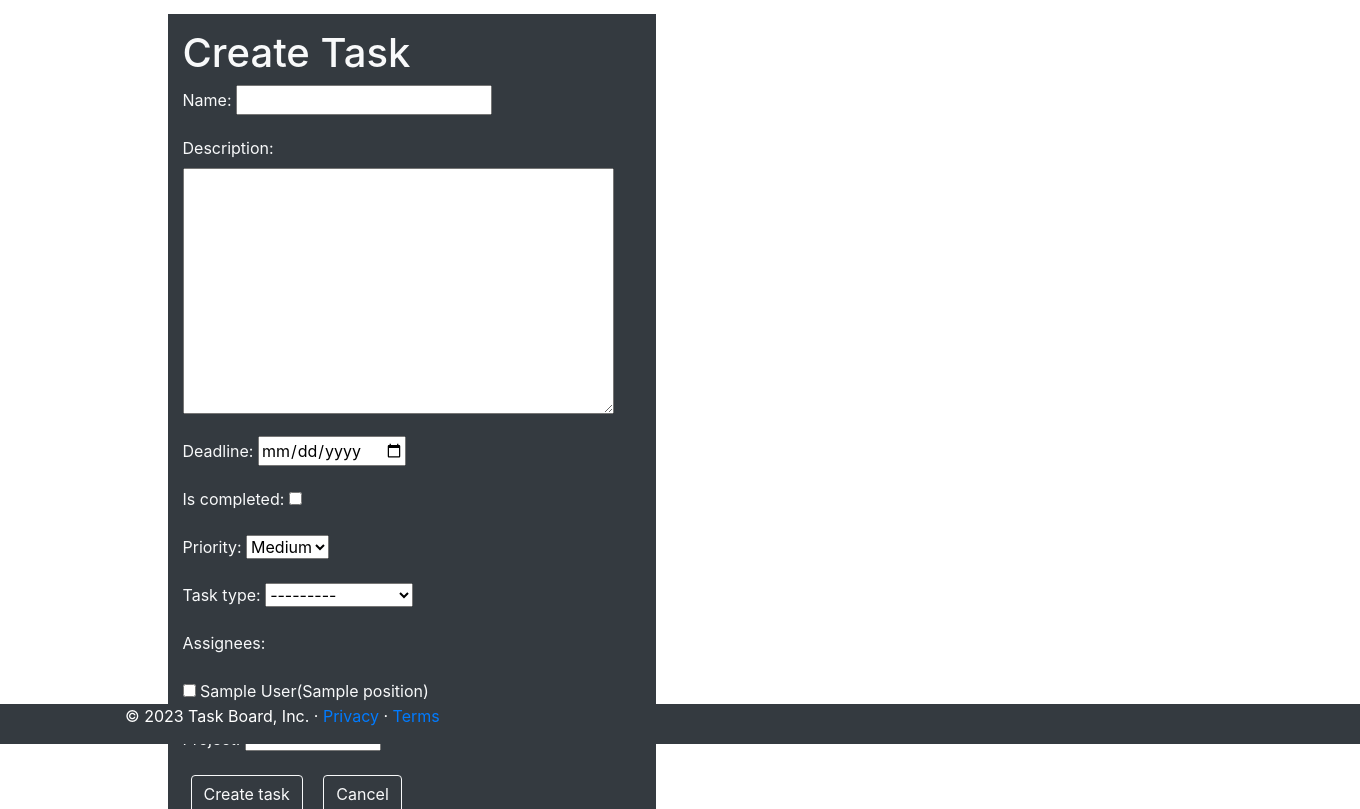
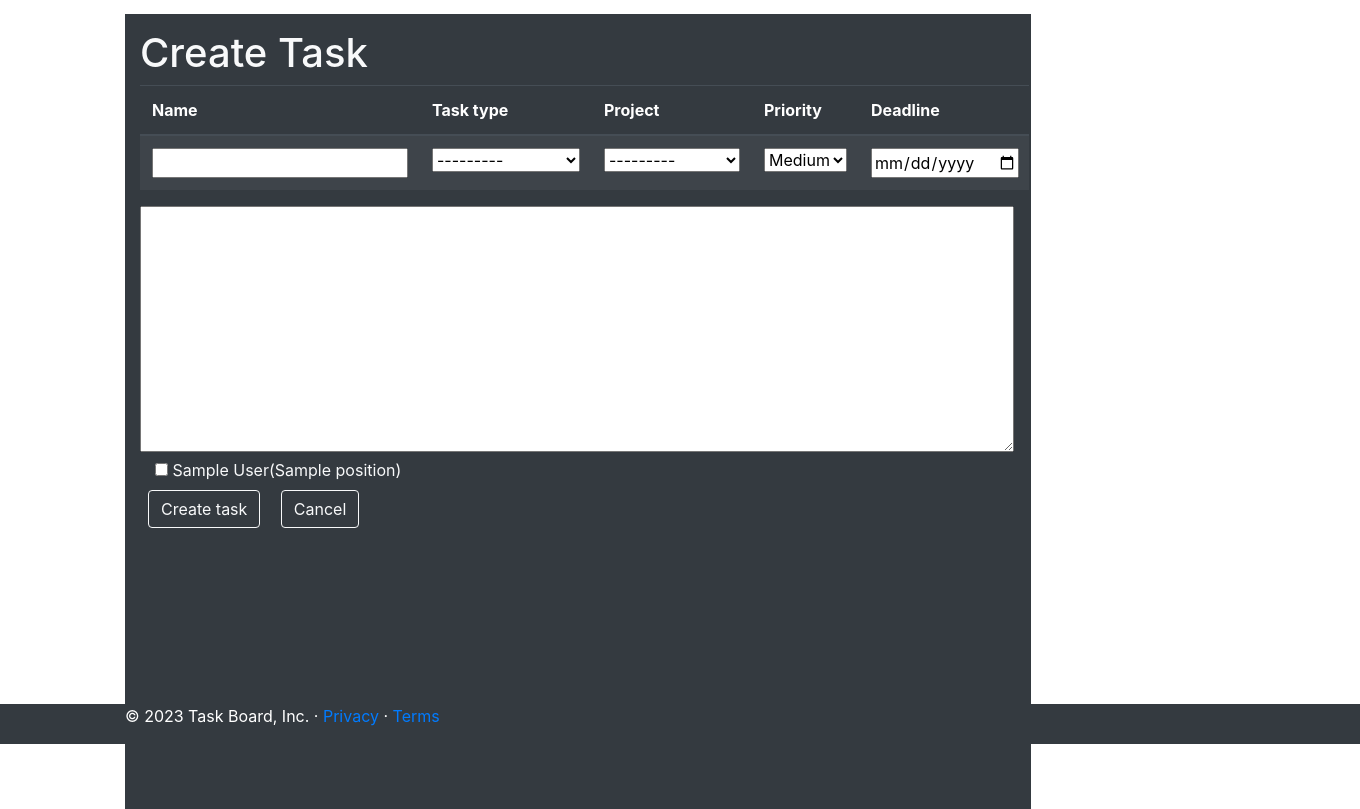
Before and after one commit to ZhAlexR/task_board, a Django app: page /tasks/create/ in a window 1360 px wide; the page is wider, and only the part inside the window is pictured. Shown: the part 56-865 px from the top of that part. Run offline with Django 4.2, Linux system fonts and the light colour scheme; a user stored in the database is signed in; tables that the repository leaves empty hold one stand-in row (values such as "Sample post"); some libraries are stand-ins or nearby versions.

Commit message:
Refactored task form

```diff
--- a/board/forms.py
+++ b/board/forms.py
@@ -23,7 +23,7 @@
         model = Project
         fields = "__all__"
         widgets = {
-            "deadline": forms.DateInput(attrs={"type": "date"}),
+            "deadline": forms.DateInput(attrs={"type": "date"})
         }
 
     def clean_deadline(self):
@@ -44,6 +44,7 @@
         fields = "__all__"
         widgets = {
             "deadline": forms.DateInput(attrs={"type": "date"}),
+            "description": forms.Textarea(attrs={"style": "width: 100%"})
         }
 
     def clean_deadline(self):
--- a/static/css/styles.css
+++ b/static/css/styles.css
@@ -1,3 +1,10 @@
+    .row {
+        display: -ms-flexbox;
+        display: flex;
+        -ms-flex-wrap: wrap;
+        flex-wrap: wrap;
+    }
+
      .col-md-3 {
         -ms-flex: 0 0 25%;
         flex: 0 0 25%;
@@ -20,16 +27,6 @@
          max-width: 98%;
          border-radius: 5px;
      }
-
-
-    .row {
-        display: -ms-flexbox;
-        display: flex;
-        -ms-flex-wrap: wrap;
-        flex-wrap: wrap;
-        margin-right: -100px;
-        margin-left: -15px;
-    }
 
     header {
         margin-bottom: 70px;
--- a/templates/board/task_form.html
+++ b/templates/board/task_form.html
@@ -6,11 +6,42 @@
   <div class="container">
     <div class="col-md-11">
       <div class="row detail-box">
-        <div class="col-5 task-detail">
+        <div class="col-10 task-detail">
           <h1>{{ object|yesno:"Update,Create" }} Task</h1>
           <form method="post" action="">
             {% csrf_token %}
-            {{ form.as_p }}
+            <table class="table table-striped table-dark table-wrapper-scroll-y" >
+              <thead>
+                <tr>
+                  <th scope="col">Name</th>
+                  <th scope="col">Task type</th>
+                  <th scope="col">Project</th>
+                  <th scope="col">Priority</th>
+                  <th scope="col">Deadline</th>
+                  <th scope="col">Completed</th>
+                </tr>
+              </thead>
+                <tbody>
+                  <tr>
+                    <td>{{ form.name }}</td>
+                    <td>{{ form.task_type }}</td>
+                    <td>{{ form.project }}</td>
+                    <td>{{ form.priority }}</td>
+                    <td>{{ form.deadline }}</td>
+                    <td>{{ form.is_completed }}</td>
+                  </tr>
+                </tbody>
+            </table>
+            <div>
+              {{ form.description }}
+            </div>
+            <div class="container">
+              <div class="row row-cols-3">
+                {% for worker in form.assignees %}
+                  <div class="col">{{ worker }}</div>
+                {% endfor %}
+              </div>
+            </div>
             <button class="btn btn-outline-light mx-2" type="submit">{{ object|yesno:"Update,Create" }} task</button>
             <a class="btn btn-outline-light mx-2" href="{{ request.META.HTTP_REFERER }}">Cancel</a>
           </form>
```
